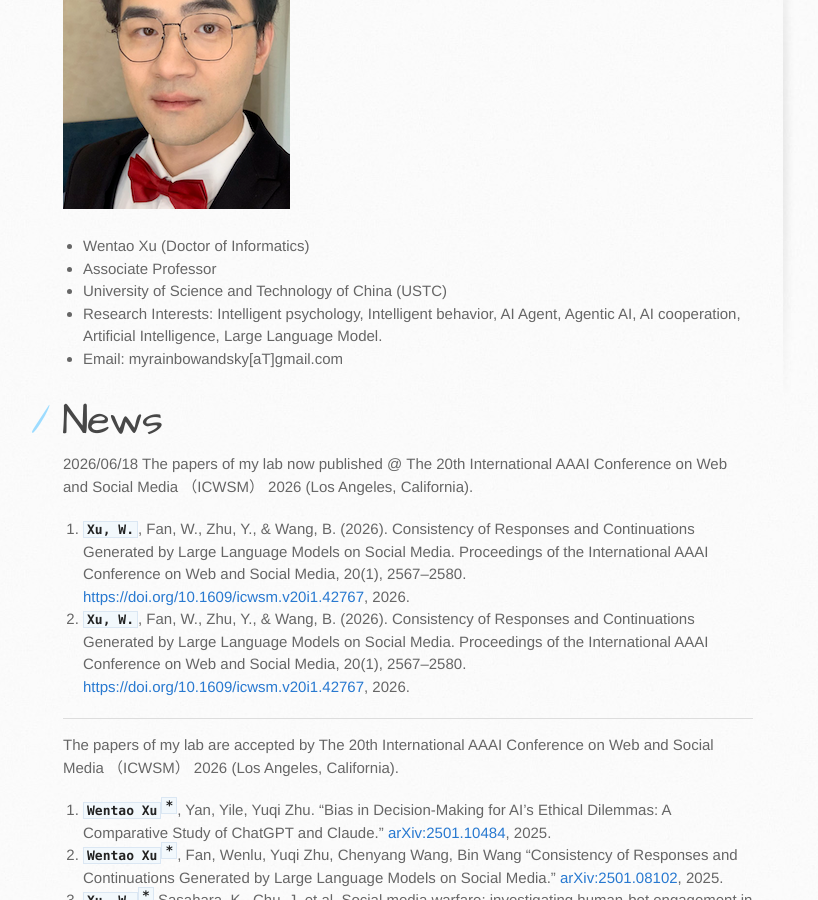
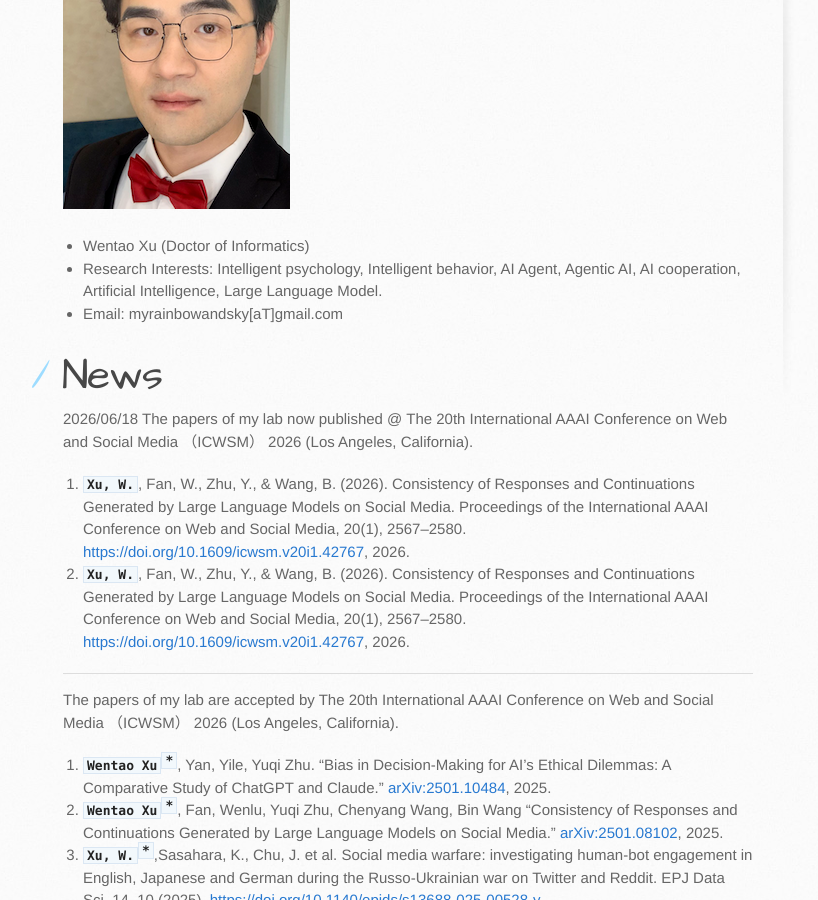
Before and after one commit to myrainbowandsky/myrainbowandsky.github.io, a Jekyll site: the page built from index.md, in a window 1280 px wide and 900 px high, scrolled down 337 px. Shown: the whole window, without its empty margins (107-925 px from the left). Built offline with Jekyll 4.4.1, drawn with Linux system fonts in a browser that asks for light colours; the repository's description, which GitHub fills in, is left out.

Commit message:
Update index.md

```diff
--- a/index.md
+++ b/index.md
@@ -11,8 +11,6 @@ layout: default
 
 
 * Wentao Xu (Doctor of Informatics)
-* Associate Professor
-* University of Science and Technology of China (USTC)
 * Research Interests: Intelligent psychology, Intelligent behavior, AI Agent, Agentic AI, AI cooperation, Artificial Intelligence, Large Language Model.
 * Email: myrainbowandsky[aT]gmail.com
 
```
